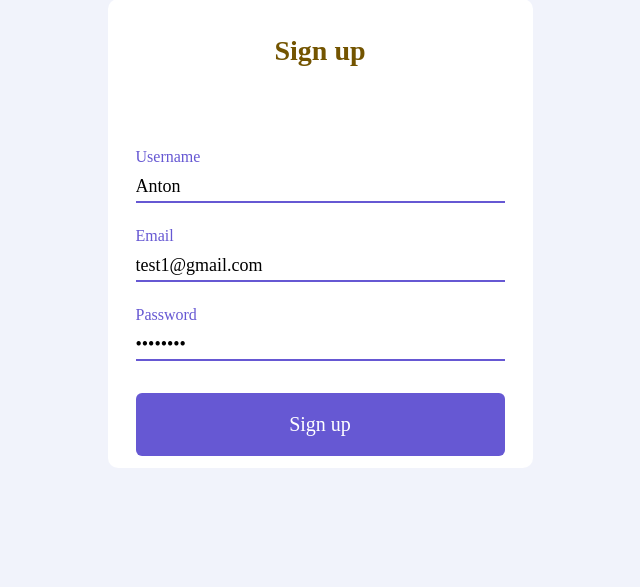
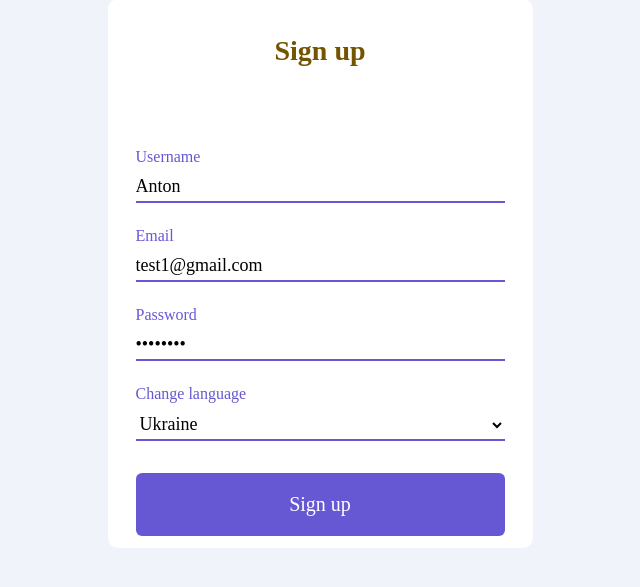
Before and after one commit to Parano9I/php-practics, a PHP site: page / in a window 1280 px wide. Shown: the part 33-620 px from the top of the page, without its empty margins (320-960 px from the left). Run offline with PHP 8.4, Linux system fonts and the light colour scheme.

Commit message:
Task 2: Add to form select langs, create php array lang and dynamics output select options

```diff
--- a/index.php
+++ b/index.php
@@ -6,6 +6,11 @@ $email = "test1@gmail.com";
 $password = "frjswen9";
 $username = "Anton";
 
+$langs = [
+  "ua" => "Ukraine",
+  "en" => "English",
+  "es" => "Espanol",
+];
 ?>
 <!DOCTYPE html>
 <html lang="en">
@@ -36,6 +41,16 @@ $username = "Anton";
         <input type="password" class="input-field" required value="<?php echo $password ?>" />
         <label class="input-label">Password</label>
       </div>
+      <div class="input">
+        <select class="input-field" name="langs" required>
+          <?php foreach($langs as $langCode => $lang):?>
+          <option value="<?=$langCode; ?>">
+            <?=$lang; ?>
+          </option>
+          <?php endforeach; ?>
+        </select>
+        <label class="input-label">Change language</label>
+      </div>
       <div class="action">
         <button class="action-button">Sign up</button>
       </div>
```
